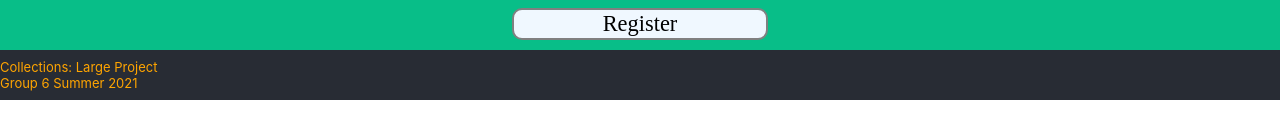
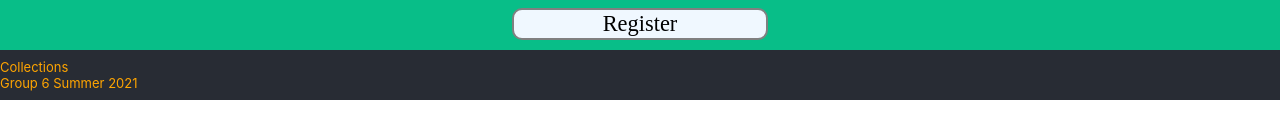
Before and after one commit to MichaelSedlack/Collections, a React (Create React App) app in the folder frontend/: page / in a window 1280 px wide. Shown: the part 331-470 px from the top of the page. Built offline with nearby package versions, Linux system fonts and the light colour scheme.

Commit message:
updated footer to Collections

```diff
--- a/frontend/src/components/PageFooter.js
+++ b/frontend/src/components/PageFooter.js
@@ -5,7 +5,7 @@ function PageFooter(){
     return(
         <div>
             <footer>
-                <p>Collections: Large Project</p>
+                <p>Collections</p>
                 <p>Group 6 Summer 2021</p>
             </footer>
 
```
